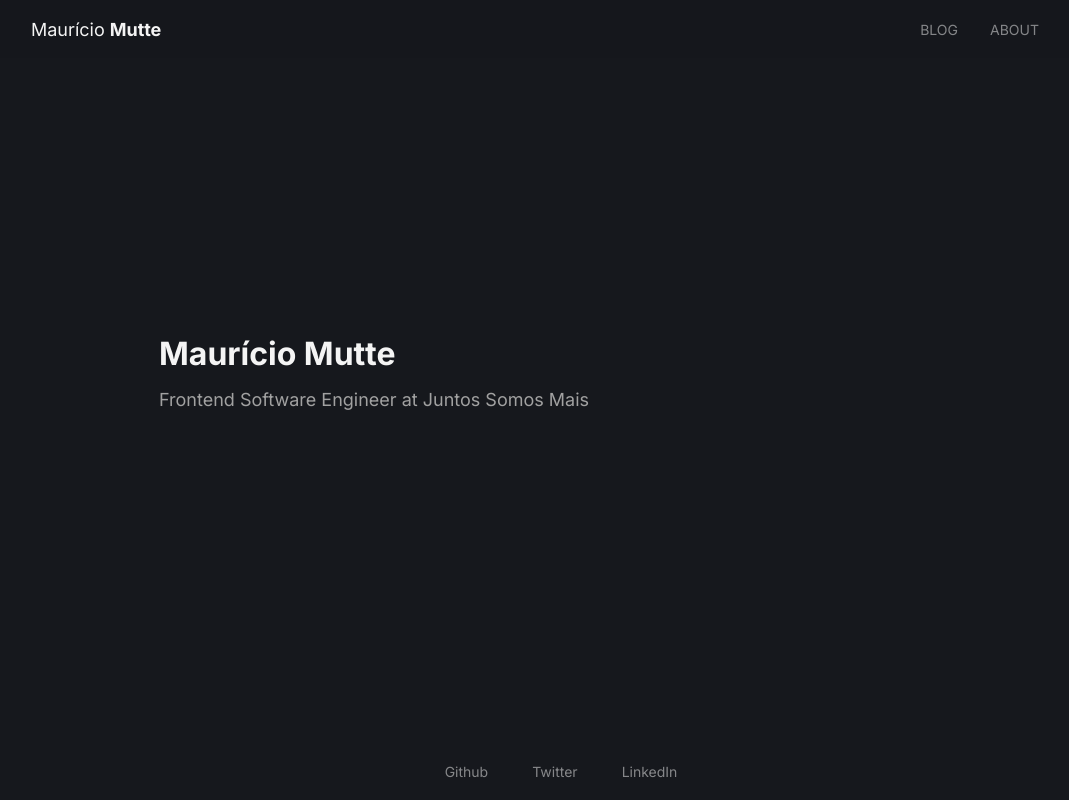
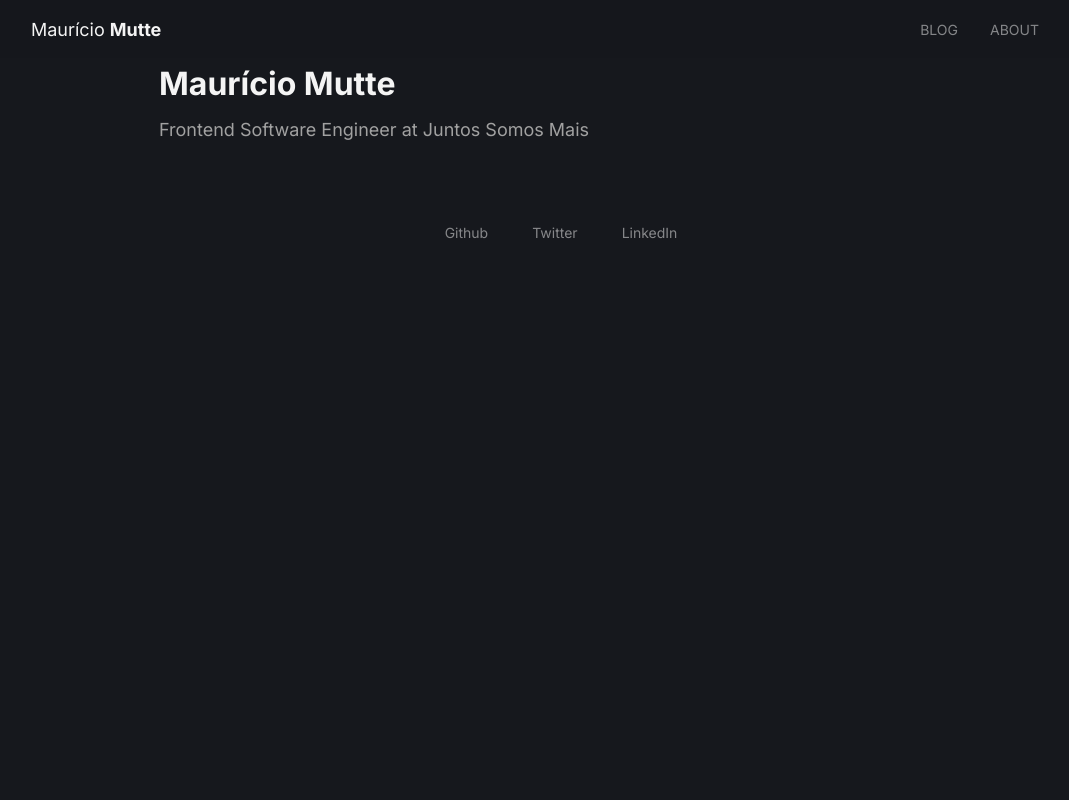
Before and after one commit to angelapo7777/mauriciomutte, a Next.js app: page / in a window 1280 px wide. Shown: the whole page, without its empty margins (97-1166 px from the left). Built offline with nearby package versions, Linux system fonts and the light colour scheme.

Commit message:
fix: remove div `__next` in global.css

```diff
--- a/src/styles/global.css
+++ b/src/styles/global.css
@@ -18,8 +18,7 @@
 }
 
 html,
-body,
-div#__next {
+body {
   margin: 0;
   min-height: 100vh;
   padding: 0;
@@ -29,12 +28,12 @@ html {
   background-color: var(--bgColor);
 }
 
-div#__next {
+body {
   display: flex;
   flex-direction: column;
 }
 
-.main {
+main {
   padding: 64px 16px;
   display: flex;
   flex: 1;
```
